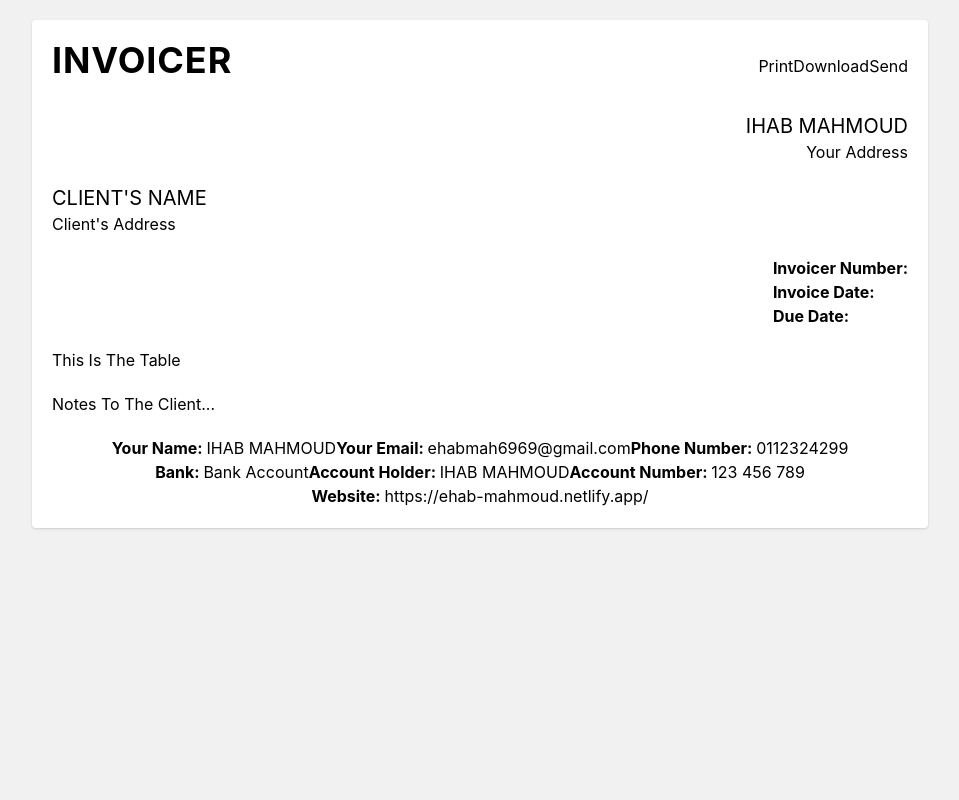
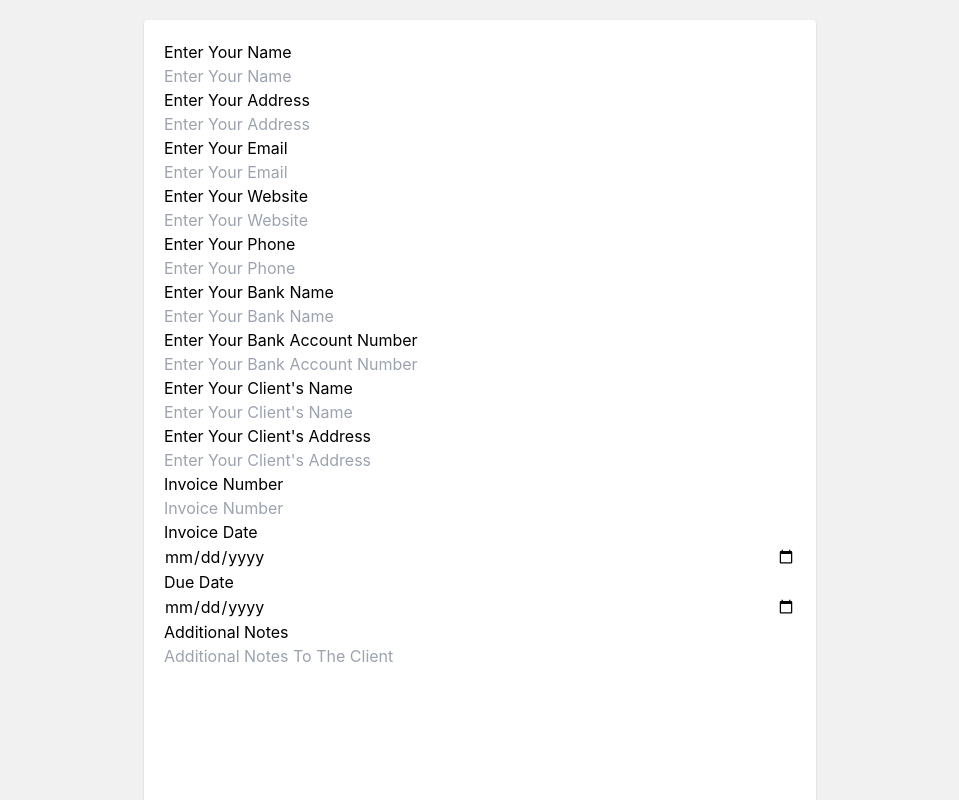
Before and after one commit to EHAB3x/invoicer, a React (Create React App) app: page / in a window 1280 px wide. Shown: the top 800 px of the page, without its empty margins (160-1119 px from the left). Built offline with nearby package versions, Linux system fonts and the light colour scheme.

Commit message:
drill props to elements

```diff
--- a/src/App.js
+++ b/src/App.js
@@ -1,82 +1,198 @@
+import { useState } from "react";
+import ClientDetails from "./components/ClientDetails";
+import Dates from "./components/Dates";
+import Footer from "./components/Footer";
+import Header from "./components/Header";
+import MainDetails from "./components/MainDetails";
+import Notes from "./components/Notes";
+import Table from "./components/Table";
 
 
 function App() {
+  const [showInvoice, setShowInvoice] = useState(false);
+  const [name, setName] = useState('');
+  const [address, setAddress] = useState('');
+  const [email, setEmail] = useState('');
+  const [phone, setPhone] = useState('');
+  const [bankName, setBankName] = useState('');
+  const [bankAccount, setBankAccount] = useState('');
+  const [website, setWebsite] = useState('');
+  const [clientName, setClientName] = useState('');
+  const [clientAddress, setClientAddress] = useState('');
+  const [invoiceNumber, setInvoiceNumber] = useState('');
+  const [invoiceDate, setInvoiceDate] = useState('');
+  const [dueDate, setDueDate] = useState('');
+  const [notes, setNotes] = useState('');
   const handlePrint =()=>{
     window.print()
   }
   return (
     <>
-    {/* Header */}
-    <main className="p-5 m-5 lg:max-w-4xl lg:mx-auto bg-white rounded shadow">
-      <header className="flex flex-col items-center justify-center mb-5 xl:flex-row xl:justify-between">
-        <div>
-          <h1 className="font-bold uppercase tracking-wide text-4xl mb-3">Invoicer</h1>
-        </div>
+    <main className="p-5 m-5 md:max-w-xl md:mx-auto lg:max-w-2xl bg-white rounded shadow">
+      {showInvoice ? <div>
+        <Header handlePrint={handlePrint}/>
+        <MainDetails name={name} address={address} />
+        <ClientDetails clientName={clientName} clientAddress={clientAddress} />
+        <Dates invoiceNumber={invoiceNumber} invoiceDate={invoiceDate} dueDate={dueDate}/>
+        <Table />
+        <Notes notes={notes}/>
+        <Footer name={name} address={address} website={website} email={email} phone={phone} bankAccount={bankAccount} bankName={bankName}/>
+        <button
+          onClick={()=>setShowInvoice(false)}
+          className="mt-5 bg-blue-500 text-white font-bold py-2 px-8 rounded shadow border-2 border-blue-500 hover:bg-transparent hover:text-blue-500 transition-all duration-300">Edit Information</button>
+      </div>:(
+        <>
+          <div className="flex flex-col justify-center">
+            <label htmlFor="name">Enter Your Name</label>
+            <input
+              type="text"
+              name="name"
+              id="name"
+              placeholder="Enter Your Name"
+              autoComplete="off"
+              value={name}
+              onChange={(e)=> setName(e.target.value)}
+            />
 
-        <div>
-          <ul className="flex items-center justify-between flex-wrap">
-            <li>
-              <button className="btn btn-print" onClick={handlePrint}>Print</button>
-            </li>
-            <li>
-              <button className="btn btn-download">Download</button>
-            </li>
-            <li>
-              <button className="btn btn-send">Send</button>
-            </li>
-          </ul>
-        </div>
-      </header>
-    {/* End Of Header */}
+            <label htmlFor="address">Enter Your Address</label>
+            <input
+              type="text"
+              name="address"
+              id="address"
+              placeholder="Enter Your Address"
+              autoComplete="off"
+              value={address}
+              onChange={(e)=> setAddress(e.target.value)}
+            />
 
-    {/* Your Details */}
-      <section className="flex flex-col items-end justify-end">
-        <h2 className="text-xl uppercase">IHAB MAHMOUD</h2>
-        <p>Your Address</p>
-      </section>
-    {/* End Of Your Details */}
+            <label htmlFor="email">Enter Your Email</label>
+            <input
+              type="text"
+              name="email"
+              id="email"
+              placeholder="Enter Your Email"
+              autoComplete="off"
+              value={email}
+              onChange={(e)=> setEmail(e.target.value)}
+            />
 
-    {/* Client Details */}
-      <section className="mt-5">
-        <h2 className="text-xl uppercase">Client's Name</h2>
-        <p>Client's Address</p>
-      </section>
-    {/* End Of Client Details */}
+            <label htmlFor="website">Enter Your Website</label>
+            <input
+              type="text"
+              name="website"
+              id="website"
+              placeholder="Enter Your Website"
+              autoComplete="off"
+              value={website}
+              onChange={(e)=> setWebsite(e.target.value)}
+            />
 
-    {/* Dates*/}
-      <article className="my-5 flex items-end justify-end">
-        <ul>
-          <li><span className="font-bold">Invoicer Number: </span> {""}</li>
-          <li><span className="font-bold">Invoice Date: </span> {""}</li>
-          <li><span className="font-bold">Due Date: </span> {""}</li>
-        </ul>
-      </article>
-    {/* End Of Dates */}
+            <label htmlFor="phone">Enter Your Phone</label>
+            <input
+              type="text"
+              name="phone"
+              id="phone"
+              placeholder="Enter Your Phone"
+              autoComplete="off"
+              value={phone}
+              onChange={(e)=> setPhone(e.target.value)}
+            />
 
-    {/* Table */}
-      <div className="my-5">This Is The Table</div>
-    {/* End Of Table */}
+            <label htmlFor="bankName">Enter Your Bank Name</label>
+            <input
+              type="text"
+              name="bankName"
+              id="bankName"
+              placeholder="Enter Your Bank Name"
+              autoComplete="off"
+              value={bankName}
+              onChange={(e)=> setBankName(e.target.value)}
+            />
 
-    {/* Notes */}
-      <section className="mb-5">
-        {/* Textarea */}
-        <p>Notes To The Client...</p>
-      </section>
-    {/* End Of Notes */}
+            <label htmlFor="bankAccount">Enter Your Bank Account Number</label>
+            <input
+              type="text"
+              name="bankAccount"
+              id="bankAccount"
+              placeholder="Enter Your Bank Account Number"
+              autoComplete="off"
+              value={bankAccount}
+              onChange={(e)=> setBankAccount(e.target.value)}
+            />
 
-    {/* Footer */}
-    <footer>
-      <ul className="flex  flex-wrap items-center justify-center">
-        <li><span className="font-bold">Your Name:      </span> IHAB MAHMOUD</li>
-        <li><span className="font-bold">Your Email:     </span> ehabmah6969@gmail.com</li>
-        <li><span className="font-bold">Phone Number:   </span> 0112324299</li>
-        <li><span className="font-bold">Bank:           </span> Bank Account</li>
-        <li><span className="font-bold">Account Holder: </span> IHAB MAHMOUD</li>
-        <li><span className="font-bold">Account Number: </span> 123 456 789</li>
-        <li><span className="font-bold">Website:        </span> https://ehab-mahmoud.netlify.app/</li>
-      </ul>
-    </footer>
-    {/* End Of Footer */}
+            <label htmlFor="clientName">Enter Your Client's Name</label>
+            <input
+              type="text"
+              name="clientName"
+              id="clientName"
+              placeholder="Enter Your Client's Name"
+              autoComplete="off"
+              value={clientName}
+              onChange={(e)=> setClientName(e.target.value)}
+            />
+
+            <label htmlFor="clientAddress">Enter Your Client's Address</label>
+            <input
+              type="text"
+              name="clientAddress"
+              id="clientAddress"
+              placeholder="Enter Your Client's Address"
+              autoComplete="off"
+              value={clientAddress}
+              onChange={(e)=> setClientAddress(e.target.value)}
+            />
+
+            <label htmlFor="invoiceNumber">Invoice Number</label>
+            <input
+              type="text"
+              name="invoiceNumber"
+              id="invoiceNumber"
+              placeholder="Invoice Number"
+              autoComplete="off"
+              value={invoiceNumber}
+              onChange={(e)=> setInvoiceNumber(e.target.value)}
+            />
+
+            <label htmlFor="invoiceDate">Invoice Date</label>
+            <input
+              type="date"
+              name="invoiceDate"
+              id="invoiceDate"
+              placeholder="Invoice Date"
+              autoComplete="off"
+              value={invoiceDate}
+              onChange={(e)=> setInvoiceDate(e.target.value)}
+            />
+
+            <label htmlFor="dueDate">Due Date</label>
+            <input
+              type="date"
+              name="dueDate"
+              id="dueDate"
+              placeholder="Due Date"
+              autoComplete="off"
+              value={dueDate}
+              onChange={(e)=> setDueDate(e.target.value)}
+            />
+
+            <label htmlFor="notes">Additional Notes</label>
+            <textarea
+             name="notes"
+             id="notes"
+             cols='30'
+             rows='10'
+             placeholder="Additional Notes To The Client"
+             value={notes}
+             onChange={(e)=> setNotes(e.target.value)}
+             ></textarea>
+            <button
+              onClick={()=> setShowInvoice(true)}
+              className="mt-5 bg-blue-500 text-white font-bold py-2 px-8 rounded shadow border-2 border-blue-500 hover:bg-transparent hover:text-blue-500 transition-all duration-300">
+              Preview Invoice
+            </button>
+          </div>
+        </>
+      )}
     </main>
     </>
   );
--- /dev/null
+++ b/src/components/ClientDetails.js
@@ -0,0 +1,11 @@
+import React from 'react'
+
+export default function ClientDetails({clientName, clientAddress}) {
+  console.log(clientName);
+  return (
+    <section className="mt-5">
+        <h2 className="text-xl uppercase">{clientName}</h2>
+        <p>{clientAddress}</p>
+    </section>
+  )
+}
--- /dev/null
+++ b/src/components/Dates.js
@@ -0,0 +1,19 @@
+import React from 'react'
+
+export default function Dates({invoiceNumber,invoiceDate,dueDate}) {
+  return (
+    <article className="my-5 flex items-end justify-end">
+        <ul>
+          <li className='p-1'>
+            <span className="font-bold">Invoicer Number: </span> {invoiceNumber}
+          </li>
+          <li className='bg-gray-100'>
+            <span className="font-bold">Invoice Date: </span> {invoiceDate}
+          </li>
+          <li className='p-1'>
+            <span className="font-bold">Due Date: </span> {dueDate}
+          </li>
+        </ul>
+    </article>
+  )
+}
--- /dev/null
+++ b/src/components/Footer.js
@@ -0,0 +1,17 @@
+import React from 'react'
+
+export default function Footer({name, email, address, website, phone, bankAccount, bankName}) {
+  return (
+    <footer className='footer border-t-2 border-gray-300 pt-5'>
+      <ul className="flex flex-row  flex-wrap items-center justify-center">
+        <li><span className="font-bold">Your Name:      </span> {name}</li>
+        <li><span className="font-bold">Your Email:     </span> {email}</li>
+        <li><span className="font-bold">Phone Number:   </span> {phone}</li>
+        <li><span className="font-bold">Bank:           </span> {bankName}</li>
+        <li><span className="font-bold">Account Holder: </span> {name}</li>
+        <li><span className="font-bold">Account Number: </span> {bankAccount}</li>
+        <li><span className="font-bold">Website:        </span> <a href={website} target='_blank'  rel='noopenner noreferrer'>{website}</a></li>
+      </ul>
+    </footer>
+  )
+}
--- /dev/null
+++ b/src/components/Header.js
@@ -0,0 +1,37 @@
+import React from 'react'
+
+export default function Header({handlePrint}) {
+
+  return (
+    <header className="flex flex-col items-center justify-center mb-5 xl:flex-row xl:justify-between">
+        <div>
+        <h1 className="font-bold uppercase tracking-wide text-4xl mb-3">Invoicer</h1>
+        </div>
+
+        <div>
+        <ul className="flex items-center justify-between flex-wrap">
+            <li>
+            <button className="bg-gray-500 text-white font-bold
+               py-1 px-8 rounded shadow border-2 border-gray-500
+               hover:bg-transparent hover:text-gray-500 transition-all
+               duration-300"
+               onClick={handlePrint}>Print
+            </button>
+            </li>
+            <li className='mx-2'>
+            <button className="bg-blue-500 text-white font-bold
+               py-1 px-8 rounded shadow border-2 border-blue-500
+               hover:bg-transparent hover:text-blue-500 transition-all
+               duration-300">Download</button>
+            </li>
+            <li>
+            <button className="bg-green-500 text-white font-bold
+               py-1 px-8 rounded shadow border-2 border-green-500
+               hover:bg-transparent hover:text-green-500 transition-all
+               duration-300">Send</button>
+            </li>
+        </ul>
+        </div>
+    </header>
+  )
+}
--- /dev/null
+++ b/src/components/MainDetails.js
@@ -0,0 +1,10 @@
+import React from 'react'
+
+export default function MainDetails({name, address}) {
+  return (
+    <section className="flex flex-col items-end justify-end">
+        <h2 className="font-bold text-xl uppercase md:text-4xl">{name}</h2>
+        <p>{address}</p>
+    </section>
+  )
+}
--- /dev/null
+++ b/src/components/Notes.js
@@ -0,0 +1,9 @@
+import React from 'react'
+
+export default function Notes({notes}) {
+  return (
+    <section className="mb-5">
+      <p className="w-1/2 text-justify">{notes}</p>
+    </section>
+  )
+}
--- /dev/null
+++ b/src/components/Table.js
@@ -0,0 +1,9 @@
+import React from 'react'
+
+export default function Table() {
+  return (
+    <div className="my-5">
+        This Is The Table
+    </div>
+  )
+}
```
Also changed, not shown: src/index.css (+5 -4 lines).
